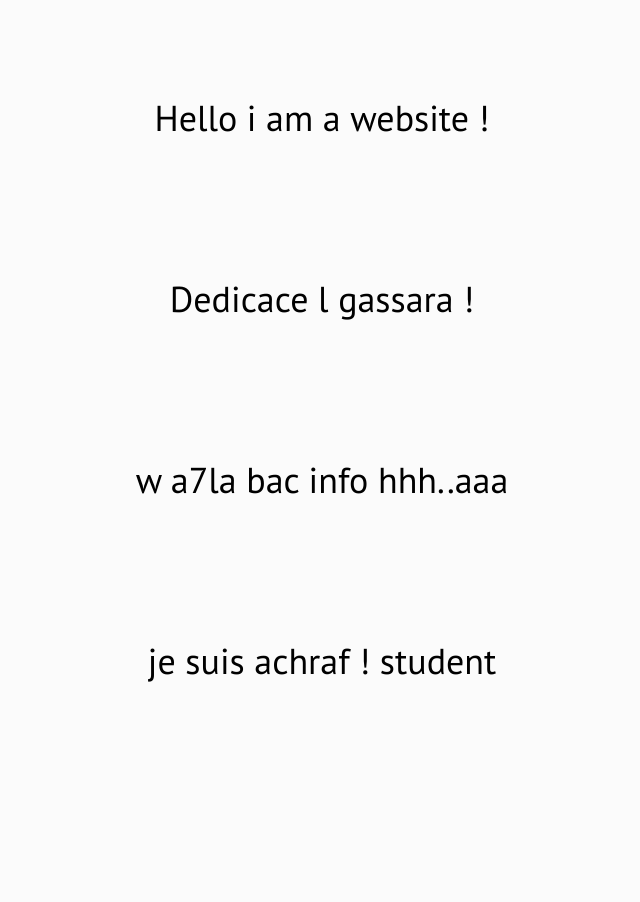
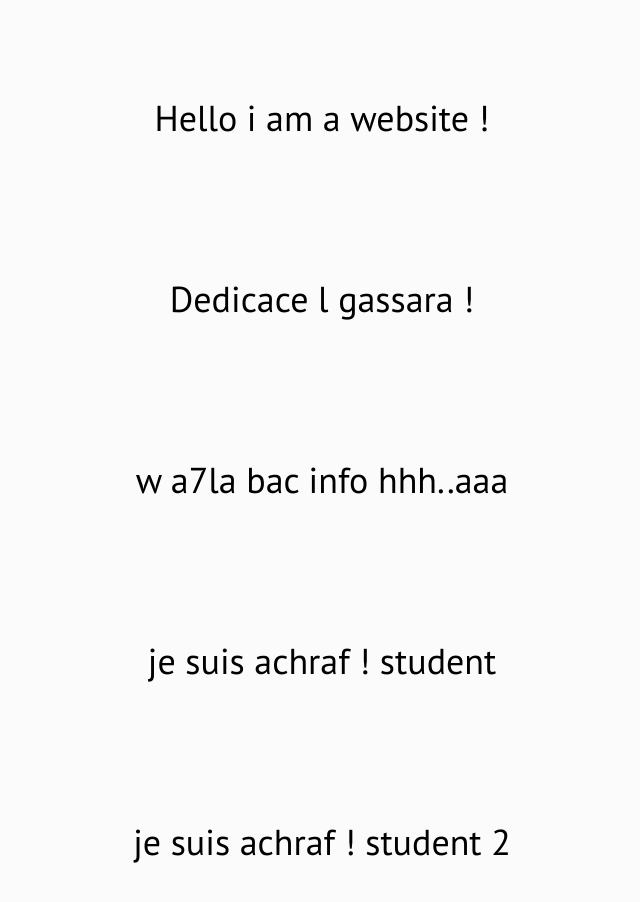
Before and after one commit to medachraff/Firstwebsite, a Next.js app: page / in a window 1280 px wide. Shown: the top 902 px of the page, without its empty margins (318-958 px from the left). Before the commit the page ends 800 px from the top, so only its background shows below. Built offline with nearby package versions, Linux system fonts and the light colour scheme.

Commit message:
Update index.js

```diff
--- a/pages/index.js
+++ b/pages/index.js
@@ -8,7 +8,8 @@ const Home = () => (
     <h1>Hello i am a website !</h1>
     <h1>Dedicace l gassara !</h1>
     <h1>w a7la bac info hhh..aaa</h1>
-    <h1>je suis achraf ! student</h1>
+    <h1>je suis achraf ! student </h1>
+    <h1>je suis achraf ! student 2 </h1>
 
 
     <div className="card-grid"></div>
```
